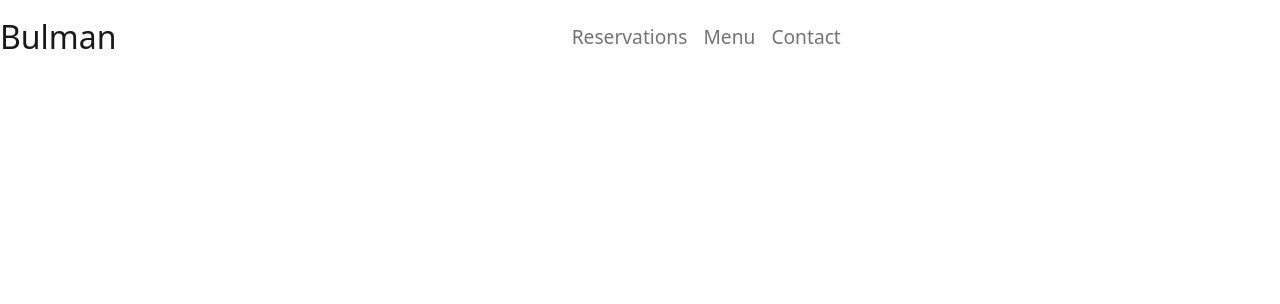
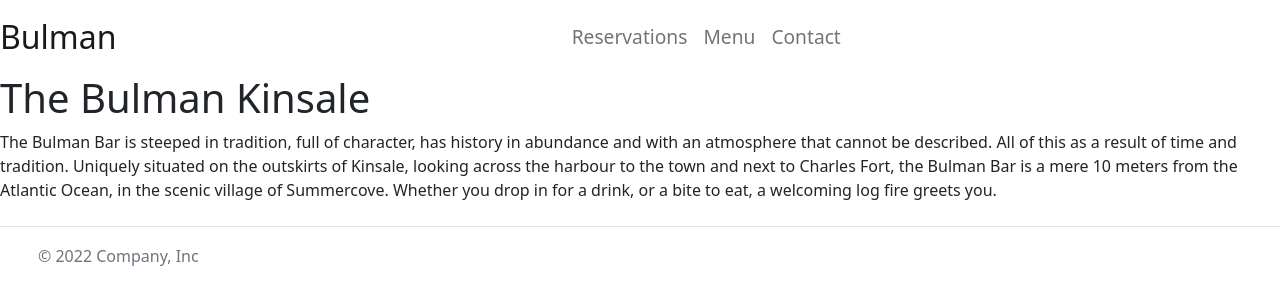
Before and after one commit to jackcrosbie/bulman-bar, a plain HTML site: page index.html in a window 1280 px wide. Drawn offline with nearby package versions, Linux system fonts and the light colour scheme.

Commit message:
added template footer

```diff
--- a/index.html
+++ b/index.html
@@ -1,5 +1,6 @@
 <!DOCTYPE html>
 <html lang="en">
+
 <head>
     <meta charset="UTF-8">
     <meta http-equiv="X-UA-Compatible" content="IE=edge">
@@ -8,16 +9,19 @@
     <!-- link for css -->
     <link rel="stylesheet" href="./static/css/style.css">
     <!-- link for bootstrap -->
-    <link href="https://cdn.jsdelivr.net/npm/bootstrap@5.2.3/dist/css/bootstrap.min.css" rel="stylesheet" integrity="sha384-rbsA2VBKQhggwzxH7pPCaAqO46MgnOM80zW1RWuH61DGLwZJEdK2Kadq2F9CUG65" crossorigin="anonymous">
+    <link href="https://cdn.jsdelivr.net/npm/bootstrap@5.2.3/dist/css/bootstrap.min.css" rel="stylesheet"
+        integrity="sha384-rbsA2VBKQhggwzxH7pPCaAqO46MgnOM80zW1RWuH61DGLwZJEdK2Kadq2F9CUG65" crossorigin="anonymous">
 
     <title>Bulman</title>
 </head>
+
 <body>
     <header>
         <!-- navbar with responsive design for mobile/tablets -->
         <nav class="navbar navbar-expand-lg">
             <a class="navbar-brand" id="logo" href="#">Bulman</a>
-            <button class="navbar-toggler" type="button" data-toggle="collapse" data-target="#navbarSupportedContent" aria-controls="navbarSupportedContent" aria-expanded="false" aria-label="Toggle navigation">
+            <button class="navbar-toggler" type="button" data-toggle="collapse" data-target="#navbarSupportedContent"
+                aria-controls="navbarSupportedContent" aria-expanded="false" aria-label="Toggle navigation">
                 <span class="navbar-toggler-icon"></span>
             </button>
             <div class="collapse navbar-collapse justify-content-center" id="navbarSupportedContent">
@@ -35,8 +39,34 @@
         </nav>
     </header>
 
+    <section>
+        <h1>The Bulman Kinsale</h1>
+        <p>The Bulman Bar is steeped in tradition, full of character, has history in abundance and with an atmosphere
+            that cannot be described. All of this as a result of time and tradition.
+            Uniquely situated on the outskirts of Kinsale, looking across the harbour to the town and next to Charles
+            Fort, the Bulman Bar is a mere 10 meters from the Atlantic Ocean, in the scenic village of Summercove.
+            Whether you drop in for a drink, or a bite to eat, a welcoming log fire greets you.</p>
+    </section>
+
 
     <!-- Bootstrap JavaScript link -->
-    <script src="https://cdn.jsdelivr.net/npm/bootstrap@5.2.3/dist/js/bootstrap.bundle.min.js" integrity="sha384-kenU1KFdBIe4zVF0s0G1M5b4hcpxyD9F7jL+jjXkk+Q2h455rYXK/7HAuoJl+0I4" crossorigin="anonymous"></script>
+    <script src="https://cdn.jsdelivr.net/npm/bootstrap@5.2.3/dist/js/bootstrap.bundle.min.js"
+        integrity="sha384-kenU1KFdBIe4zVF0s0G1M5b4hcpxyD9F7jL+jjXkk+Q2h455rYXK/7HAuoJl+0I4"
+        crossorigin="anonymous"></script>
 </body>
+<footer class="d-flex flex-wrap justify-content-between align-items-center py-3 my-4 border-top">
+    <div class="col-md-4 d-flex align-items-center">
+      <a href="/" class="mb-3 me-2 mb-md-0 text-muted text-decoration-none lh-1">
+        <svg class="bi" width="30" height="24"><use xlink:href="#bootstrap"></use></svg>
+      </a>
+      <span class="mb-3 mb-md-0 text-muted">© 2022 Company, Inc</span>
+    </div>
+
+    <ul class="nav col-md-4 justify-content-end list-unstyled d-flex">
+      <li class="ms-3"><a class="text-muted" href="#"><svg class="bi" width="24" height="24"><use xlink:href="#twitter"></use></svg></a></li>
+      <li class="ms-3"><a class="text-muted" href="#"><svg class="bi" width="24" height="24"><use xlink:href="#instagram"></use></svg></a></li>
+      <li class="ms-3"><a class="text-muted" href="#"><svg class="bi" width="24" height="24"><use xlink:href="#facebook"></use></svg></a></li>
+    </ul>
+  </footer>
+
 </html>
```
Lines whose indentation alone changed are shown as unchanged.
